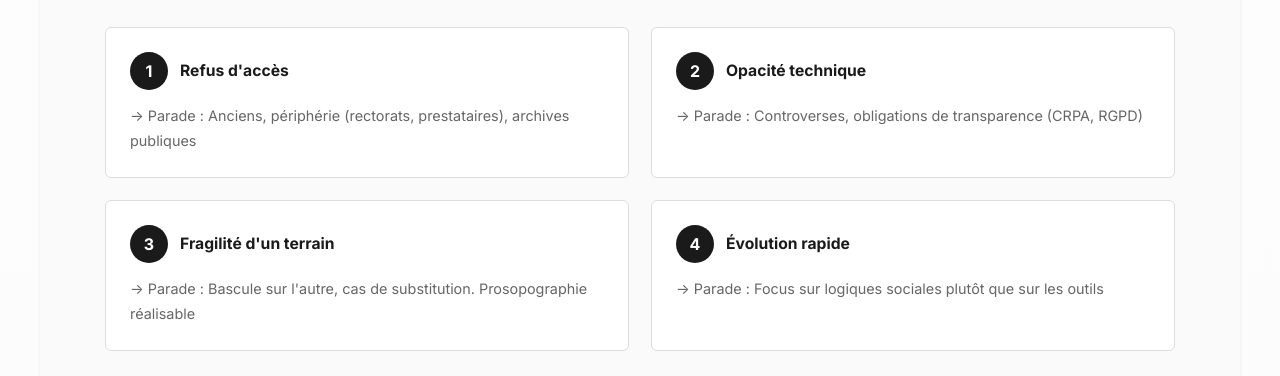
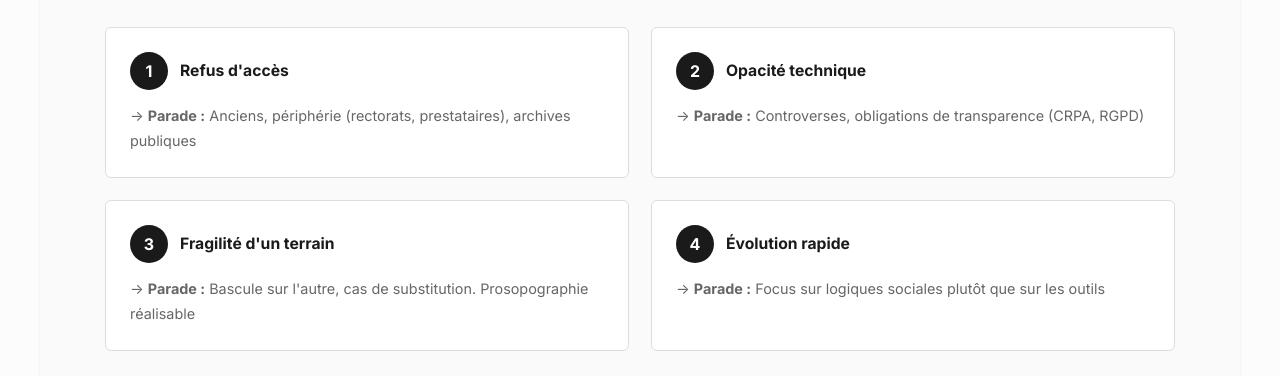
Before and after one commit to thibault-lalut/projet-de-these, a plain HTML site: page index.html in a window 1280 px wide. Shown: the part 5918-6294 px from the top of the page. Drawn offline with nearby package versions, Linux system fonts and the light colour scheme.

Commit message:
Fix HTML strong tag formatting in index.html

```diff
--- a/index.html
+++ b/index.html
@@ -1099,7 +1099,7 @@
                             <strong style="font-size: 0.98em;">Refus d'accès</strong>
                         </div>
                         <div style="font-size: 0.9em; color: #666; line-height: 1.7;">
-                            → </strong>Parade :</strong> Anciens, périphérie (rectorats, prestataires), archives publiques
+                            → <strong>Parade :</strong> Anciens, périphérie (rectorats, prestataires), archives publiques
                         </div>
                     </div>
 
@@ -1109,7 +1109,7 @@
                             <strong style="font-size: 0.98em;">Opacité technique</strong>
                         </div>
                         <div style="font-size: 0.9em; color: #666; line-height: 1.7;">
-                            → </strong>Parade :</strong> Controverses, obligations de transparence (CRPA, RGPD)
+                            → <strong>Parade :</strong> Controverses, obligations de transparence (CRPA, RGPD)
                         </div>
                     </div>
 
@@ -1119,7 +1119,7 @@
                             <strong style="font-size: 0.98em;">Fragilité d'un terrain</strong>
                         </div>
                         <div style="font-size: 0.9em; color: #666; line-height: 1.7;">
-                            → </strong>Parade :</strong> Bascule sur l'autre, cas de substitution. Prosopographie réalisable
+                            → <strong>Parade :</strong> Bascule sur l'autre, cas de substitution. Prosopographie réalisable
                         </div>
                     </div>
 
@@ -1129,7 +1129,7 @@
                             <strong style="font-size: 0.98em;">Évolution rapide</strong>
                         </div>
                         <div style="font-size: 0.9em; color: #666; line-height: 1.7;">
-                            → </strong>Parade :</strong> Focus sur logiques sociales plutôt que sur les outils
+                            → <strong>Parade :</strong> Focus sur logiques sociales plutôt que sur les outils
                         </div>
                     </div>
                 </div>
```
